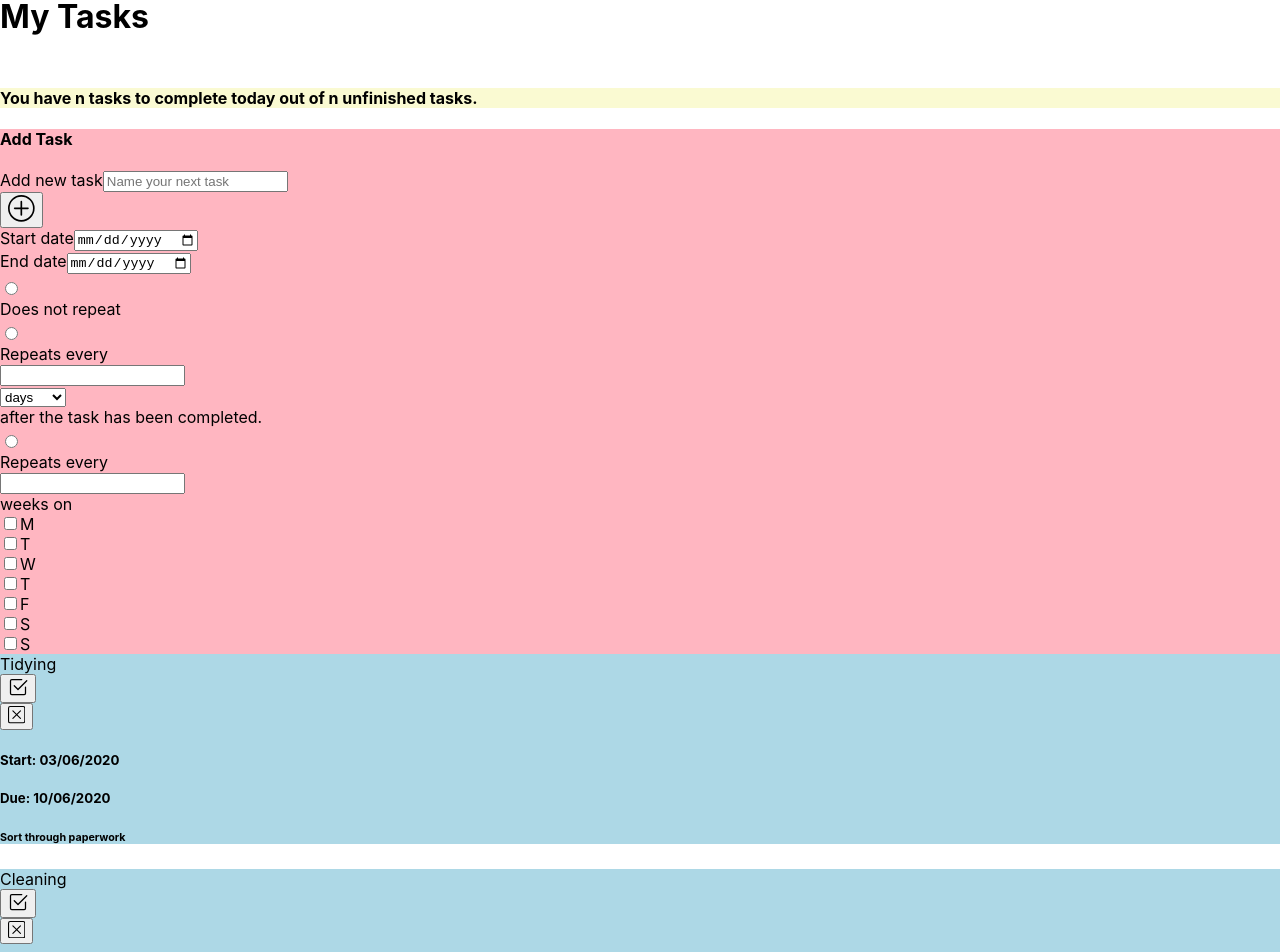
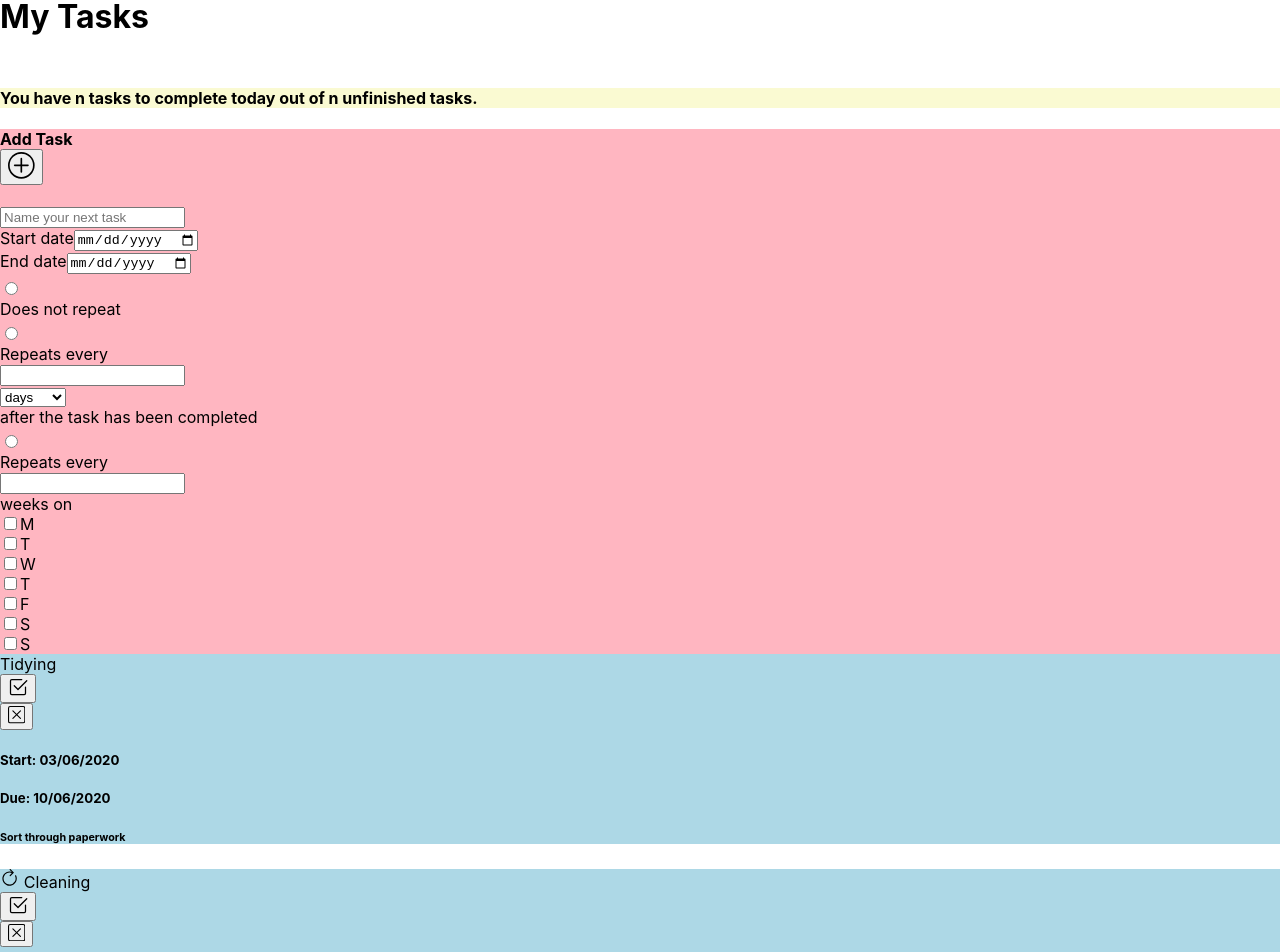
Before and after one commit to smbryar/todo_react_application, a React (Create React App) app: page / in a window 1280 px wide. Shown: the part 100-1052 px from the top of the page. Built offline with nearby package versions, Linux system fonts and the light colour scheme; the HTML template or start-up script is replaced by a standard one.

Commit message:
Conditional rendering of repeat icon

```diff
--- a/src/AddTask/AddTask.js
+++ b/src/AddTask/AddTask.js
@@ -15,23 +15,10 @@ function AddTask(props) {
         aria-controls="add-task-contents"
         aria-expanded={open}
       >
+        <div className="row">
+          <div className="col-10 align-self-center">
             Add Task
-    </Card.Header>
-
-      <Collapse in={open}>
-        <Card.Body>
-          <div id="add-task-contents">
-            <div className="row">
-
-              <div className="col-10">
-                <Form>
-                  <Form.Group controlId="formTaskName">
-                    <Form.Label>Add new task</Form.Label>
-                    <Form.Control type="text" placeholder="Name your next task" />
-                  </Form.Group>
-                </Form>
           </div>
-
           <div className="col-2">
             <div className="float-right">
               <ButtonItem type="submit" hoverText="Add Task">
@@ -39,8 +26,17 @@ function AddTask(props) {
               </ButtonItem>
             </div>
           </div>
+        </div>
+      </Card.Header>
 
-            </div>
+      <Collapse in={open}>
+        <Card.Body>
+          <div id="add-task-contents">
+            <Form>
+              <Form.Group controlId="formTaskName">
+                <Form.Control type="text" placeholder="Name your next task" />
+              </Form.Group>
+            </Form>
 
           <div className="row">
             <div className="col-6">
@@ -71,7 +67,7 @@ function AddTask(props) {
           </Form.Row>
 
           <Form.Row className="customRow">
-              <Form.Check type="radio" name="repeatChoice" className="align-self-center"/>
+            <Form.Check type="radio" name="repeatChoice" className="align-self-center" />
             <div className="col-4 col-md-2 align-self-center">
               <Form.Label className="noBottonMargin">Repeats every</Form.Label>
             </div>
@@ -89,12 +85,12 @@ function AddTask(props) {
 
             </div>
             <div className="col-12 col-md-6 align-self-center">
-              <Form.Label className="noBottonMargin">after the task has been completed.</Form.Label>
+              <Form.Label className="noBottonMargin">after the task has been completed</Form.Label>
             </div>
 
           </Form.Row>
           <Form.Row className="customRow">
-              <Form.Check type="radio" name="repeatChoice" className="align-self-center"/>
+            <Form.Check type="radio" name="repeatChoice" className="align-self-center" />
             <div className="col-4 col-md-2 align-self-center">
               <Form.Label className="noBottonMargin">Repeats every</Form.Label>
             </div>
@@ -112,19 +108,12 @@ function AddTask(props) {
                   </div>
                 ))}
               </div>
-
             </div>
-
-
           </Form.Row>
-
-
         </Form>
-
         </Card.Body>
-
       </Collapse>
-    </Card>
+    </Card >
   );
 }
 
--- a/src/ButtonItem/ButtonItem.js
+++ b/src/ButtonItem/ButtonItem.js
@@ -71,4 +71,18 @@ export function AddIcon(props) {
   )
 }
 
+export function RepeatIcon(props) {
+  return (
+    <svg class="bi bi-arrow-clockwise" width={props.squareHeight} height={props.squareHeight} viewBox="0 0 16 16"
+      fill="currentColor" xmlns="http://www.w3.org/2000/svg">
+      <path fill-rule="evenodd"
+        d="M3.17 6.706a5 5 0 017.103-3.16.5.5 0 10.454-.892A6 6 0 1013.455 5.5a.5.5 0 00-.91.417 5 5 0 11-9.375.789z"
+        clip-rule="evenodd" />
+      <path fill-rule="evenodd"
+        d="M8.147.146a.5.5 0 01.707 0l2.5 2.5a.5.5 0 010 .708l-2.5 2.5a.5.5 0 11-.707-.708L10.293 3 8.147.854a.5.5 0 010-.708z"
+        clip-rule="evenodd" />
+    </svg>
+  )
+}
+
 export default ButtonItem;
--- a/src/TaskItem/TaskItem.js
+++ b/src/TaskItem/TaskItem.js
@@ -1,5 +1,5 @@
 import React from 'react';
-import ButtonItem, { CheckboxIcon, DeleteIcon } from '../ButtonItem/ButtonItem';
+import ButtonItem, { CheckboxIcon, DeleteIcon, RepeatIcon } from '../ButtonItem/ButtonItem';
 import Collapse from 'react-bootstrap/Collapse';
 import Card from 'react-bootstrap/Card';
 import TaskProgressBar from '../TaskProgressBar/TaskProgressBar';
@@ -17,7 +17,7 @@ function TaskItem(props) {
       >
         <div className="row">
           <div className="col-8">
-            {props.name}
+            {props.repeats && <RepeatIcon squareHeight="1.2em"/>} {props.name}
           </div>
           <div className="col-4">
             <div className="btn-group float-right">
--- a/src/TaskList/TaskList.js
+++ b/src/TaskList/TaskList.js
@@ -5,7 +5,35 @@ import Intro from '../Intro/Intro';
 import './TaskList.css';
 
 function TaskList() {
-    let tasks = [{ name: "Tidying", taskDetails: "Sort through paperwork", startDate: "03/06/2020", endDate: "10/06/2020", percentageCompletion: 60, completed: false }, { name: "Cleaning", taskDetails:"Clean bathrooms", startDate: "03/06/2020", endDate: "10/06/2020", percentageCompletion: 80, completed: false }, { name: "Hoovering", taskDetails:"Downstairs", startDate: "03/06/2020", endDate: "10/06/2020", percentageCompletion: 80, completed: true }];
+    let tasks = [
+        {
+            name: "Tidying",
+            taskDetails: "Sort through paperwork",
+            startDate: "03/06/2020",
+            endDate: "10/06/2020",
+            percentageCompletion: 60,
+            completed: false,
+            repeats: false
+        },
+        {
+            name: "Cleaning",
+            taskDetails: "Clean bathrooms",
+            startDate: "03/06/2020",
+            endDate: "10/06/2020",
+            percentageCompletion: 80,
+            completed: false,
+            repeats: true
+        },
+        {
+            name: "Hoovering",
+            taskDetails: "Downstairs",
+            startDate: "03/06/2020",
+            endDate: "10/06/2020",
+            percentageCompletion: 80,
+            completed: true,
+            repeats: false
+        }];
+
     return (
         <div className="col-12 col-lg-6">
             <div className="mx-2">
```
Lines whose indentation alone changed are shown as unchanged.
